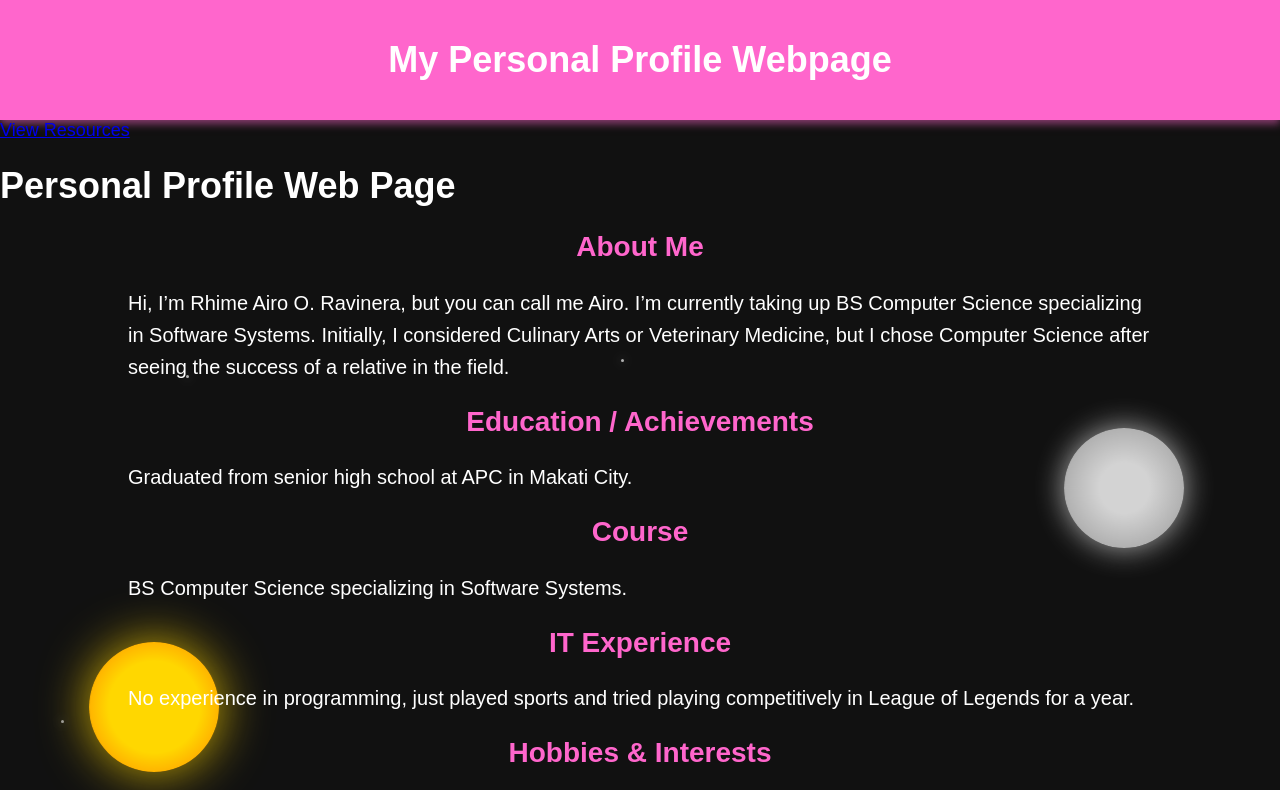
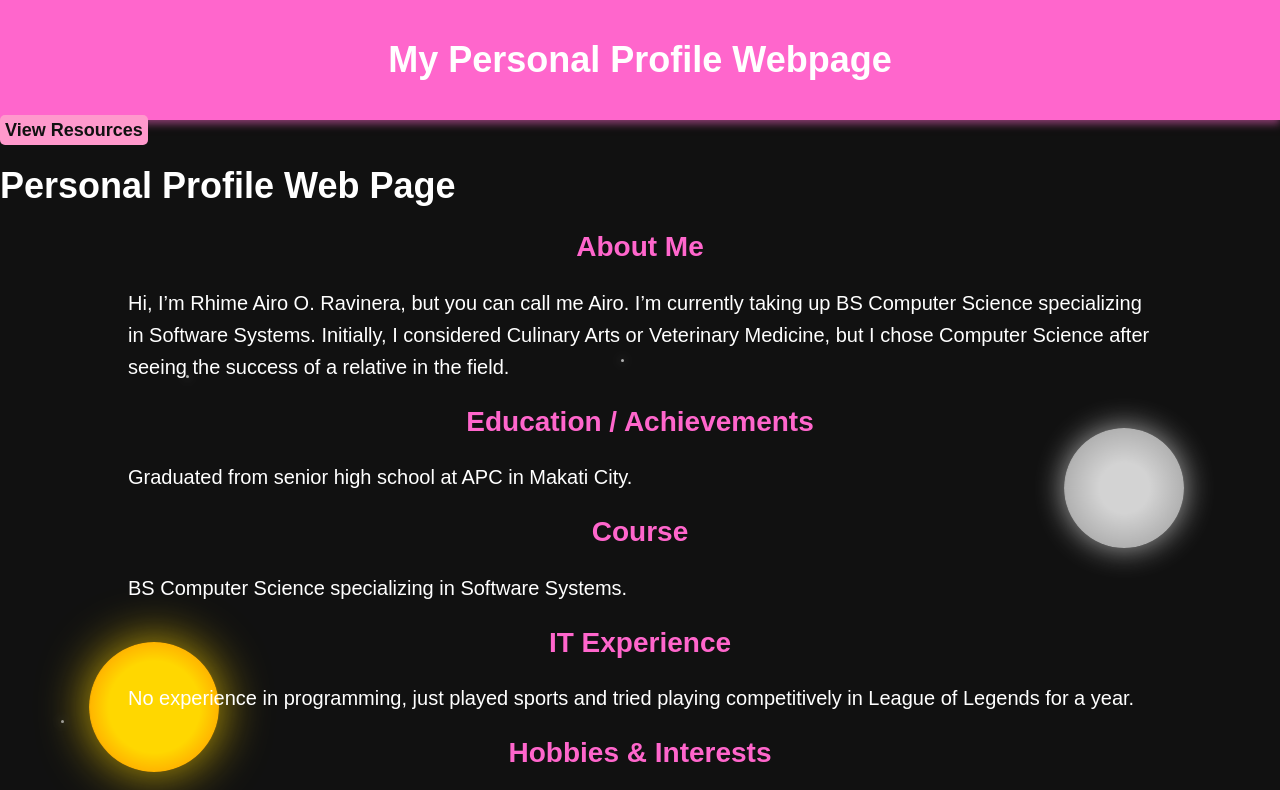
Before and after one commit to Airo0429/WEBPROG-SS231-Personal-Website, a plain HTML site: page home/index.html in a window 1280 px wide. In both pictures the pointer is over the link "View Resources". Shown: the top 790 px of the page. Drawn offline with nearby package versions, Linux system fonts and the light colour scheme.

Commit message:
Update style.css

```diff
--- a/home/css/style.css
+++ b/home/css/style.css
@@ -8,6 +8,19 @@
   box-shadow: 0px 4px 8px rgba(255, 102, 204, 0.5);
 }
 
+a {
+    color: #FF66CC;
+    text-decoration: none;
+    font-weight: bold;
+}
+
+a:hover {
+    color: #111111;
+    background-color: #FF99CC;
+    padding: 5px;
+    border-radius: 5px;
+
+}
 body {
     font-family: 'Quicksand', sans-serif;
     margin: 0;
```
